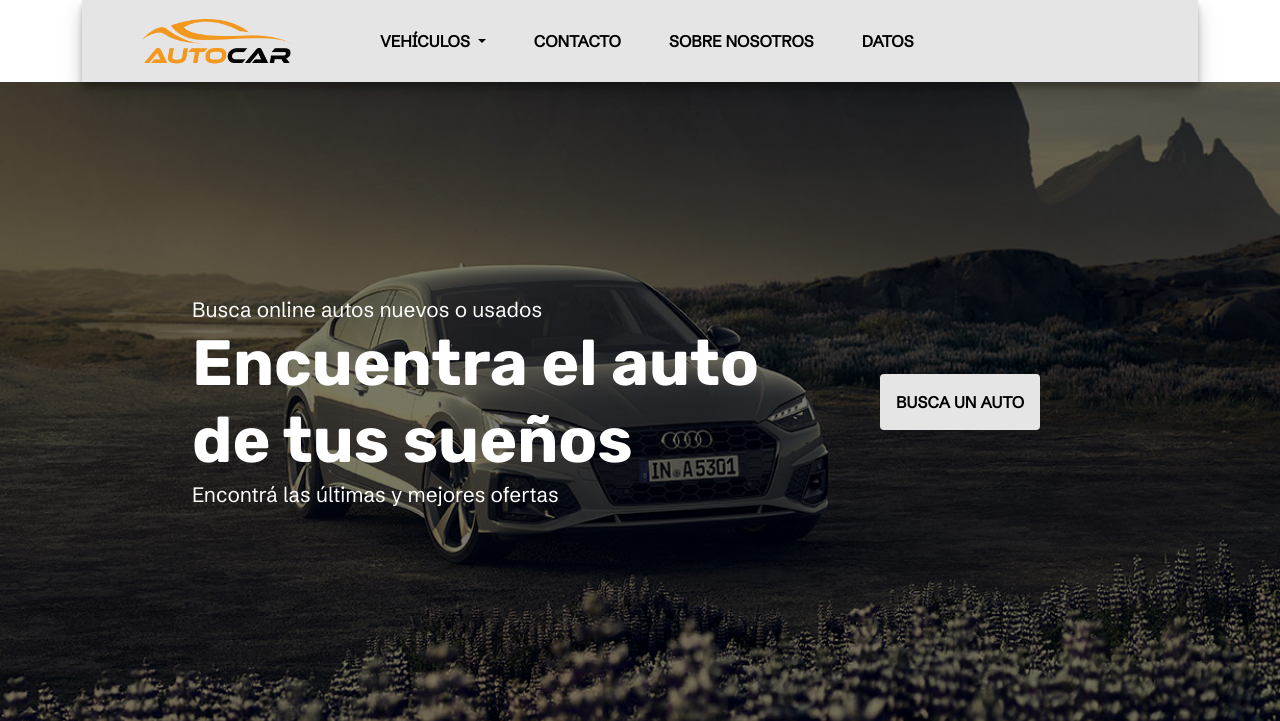
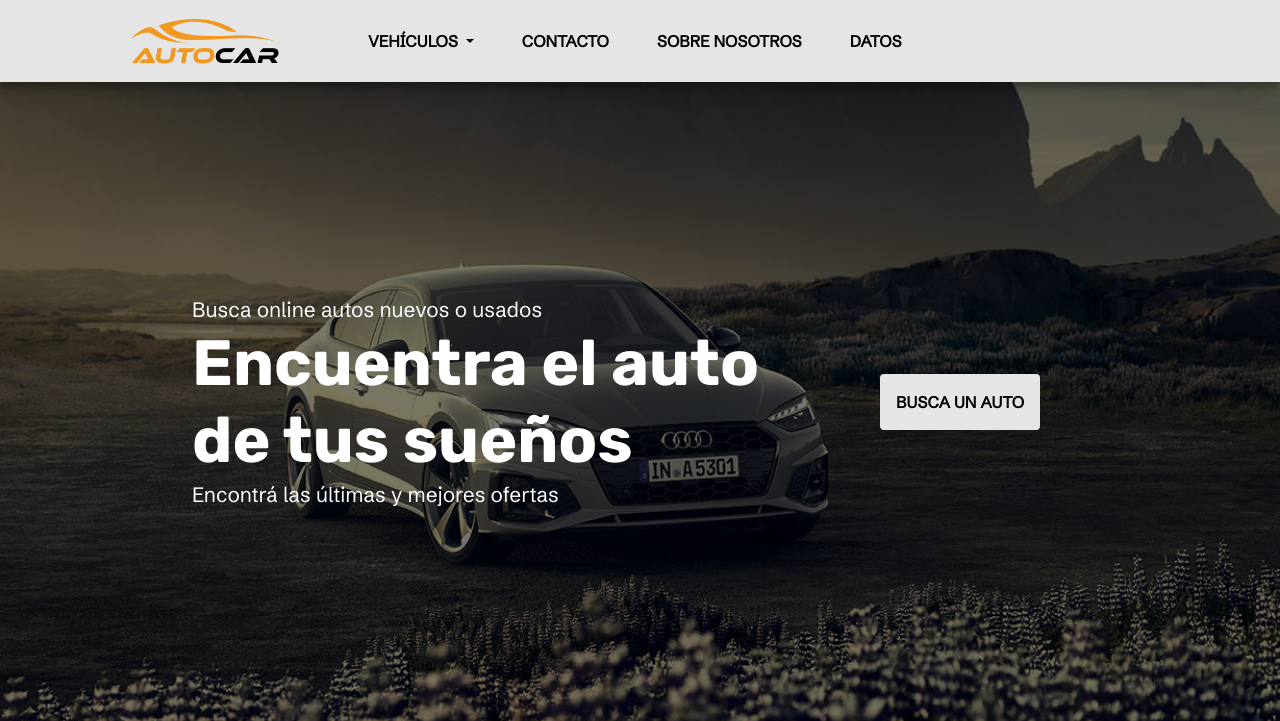
Before and after one commit to Leanfch/tp2-autocar-php, a PHP site: page /index.php in a window 1280 px wide. Shown: the top 721 px of the page. Run offline with PHP 8.4, Linux system fonts and the light colour scheme.

Commit message:
remove-container-nav

```diff
--- a/index.php
+++ b/index.php
@@ -53,9 +53,8 @@ if (!array_key_exists($vista, $vistasValidas)) {
 
 <body>
   <header>
-    <div class="container">
       <nav class="navbar navbar-expand-lg fw-bold" data-bs-theme="white">
-        <div class="container-fluid">
+        <div class="container-fluid container">
           <a class="navbar-brand mx-5" href="index.php?vista=home">
             <img src="assets/autocar-logo.png" alt="Logo lefetech" width="150" height="50" class="d-inline-block align-text-top mt-1">
           </a>
@@ -97,7 +96,6 @@ if (!array_key_exists($vista, $vistasValidas)) {
           </div>
         </div>
       </nav>
-    </div>
   </header>
   <main>
     <?PHP
```
